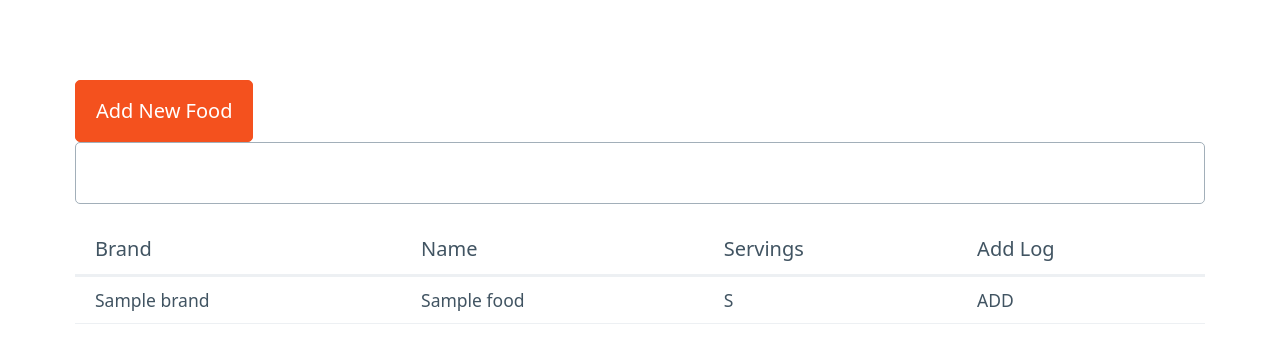
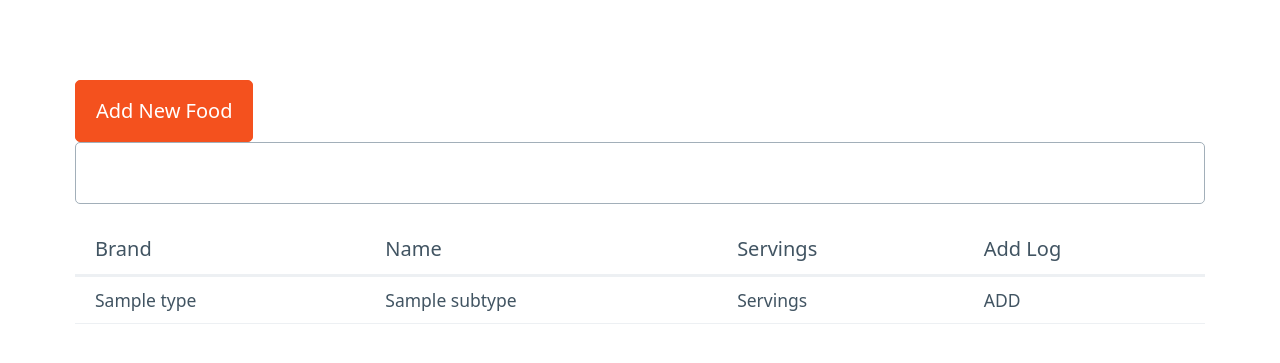
Before and after one commit to TylerCoulson/caloria, a Python web app: template app/templates/food/list.html in a window 1280 px wide. Shown: the top 363 px of the page. Run offline with Jinja, Linux system fonts and the light colour scheme; the template is opened without the code that fills it: most values are stand-ins (such as "Sample title", 1, 10 or a date in 2020); some libraries are stand-ins or nearby versions.

Commit message:
updated food templates for new schema

```diff
--- a/app/templates/food/row.html
+++ b/app/templates/food/row.html
@@ -1,6 +1,6 @@
 <tr name="food_id">
-    <td headers="brand">{{food.brand}}</td>
-    <td headers="name">{{food.name}}</td>
-    <td headers="servings"  hx-push-url="true" hx-get="/food/{{food.id}}" hx-target="#content" >S</td>
+    <td headers="brand">{{food.type}}</td>
+    <td headers="name">{{food.subtype}}</td>
+    <td headers="servings"  hx-push-url="true" hx-get="/food/{{food.id}}" hx-target="#content" >Servings</td>
     <td headers="add_log" hx-get="/food_log/create?food_id={{food.id}}" hx-target="#content">ADD</td>
 </tr>
```
Also changed, not shown: app/templates/food/create.html (+4 -4 lines).
